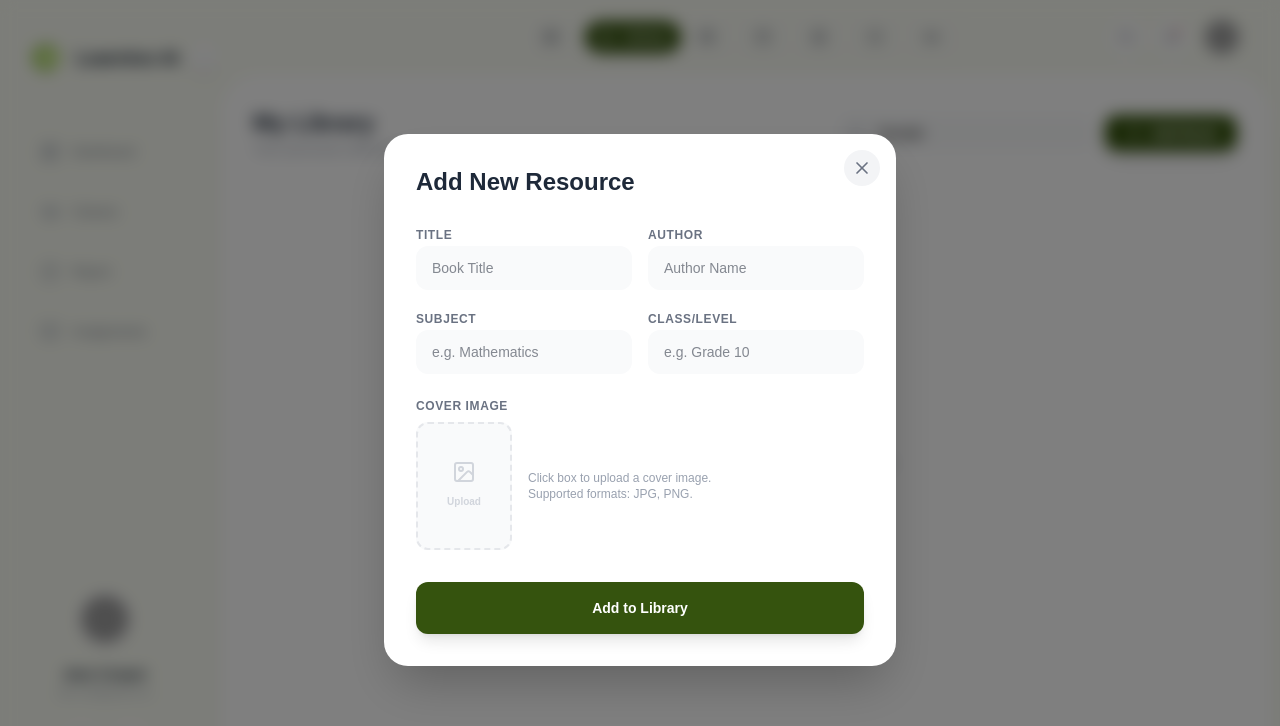
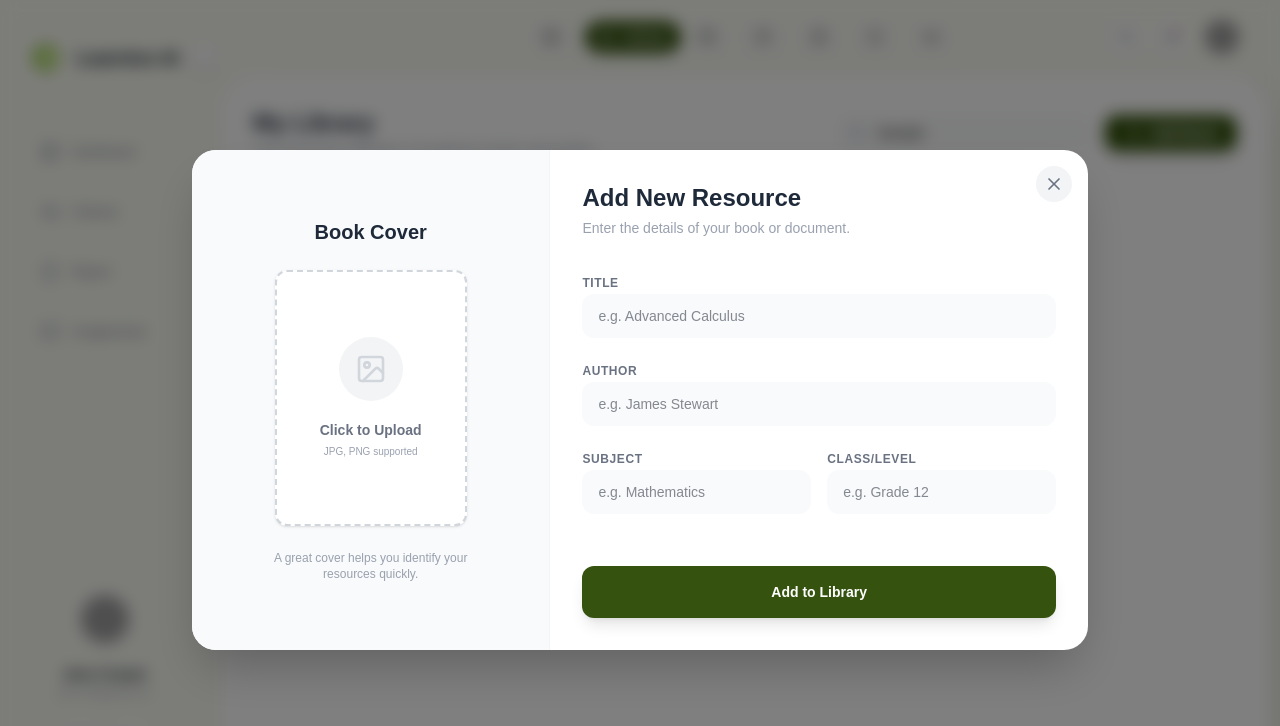
Before and after one commit to sg-surya/learninvoo, a Next.js app in the folder next-app/: page /library in a window 1280 px wide. Both pictures are taken after typing "Sample" into the empty fields and a click on the button "Add Book". Shown: the top 726 px of the page. Built offline with nearby package versions, Linux system fonts and the light colour scheme; grey boxes are pictures that could not be loaded.

Commit message:
librayw ka books wala card layout bna rha hu

```diff
--- a/next-app/src/app/ClientLayout.tsx
+++ b/next-app/src/app/ClientLayout.tsx
@@ -45,7 +45,7 @@ export default function ClientLayout({
                 <Header />
 
                 {/* Main Content Card */}
-                <main className="flex-1 mx-[10px] mb-[10px] bg-white rounded-[2.5rem] shadow-[0_10px_40px_-10px_rgba(0,0,0,0.05)] border border-white/40 relative z-10 flex flex-col overflow-hidden">
+                <main className="flex-1 mx-[10px] mb-[10px] bg-white rounded-[2.5rem] shadow-[16px_16px_40px_-5px_rgba(0,0,0,0.1)] border border-white/40 relative z-10 flex flex-col overflow-hidden">
                     <div className="flex-1 overflow-y-auto custom-scrollbar">
                         {children}
                     </div>
--- a/next-app/src/components/LibraryView.tsx
+++ b/next-app/src/components/LibraryView.tsx
@@ -115,41 +115,57 @@ const LibraryView: React.FC = () => {
                     </button>
                 </div>
             ) : (
-                <div className="grid grid-cols-1 md:grid-cols-2 lg:grid-cols-3 gap-6 animate-in fade-in duration-500">
+                <div className="grid grid-cols-2 md:grid-cols-4 lg:grid-cols-5 xl:grid-cols-6 gap-8 animate-in fade-in duration-500 pb-10">
                     {resources.map((res, i) => (
-                        <div key={i} className="bg-white border border-gray-100 rounded-[2rem] overflow-hidden hover:shadow-xl hover:shadow-lime-50 transition-all group cursor-pointer border-b-4 border-b-transparent hover:border-b-lime-500">
-                            <div className="h-48 bg-gray-50 relative overflow-hidden">
+                        <div key={i} className="group relative aspect-[2/3] perspective-1000 cursor-pointer">
+                            <div className="relative w-full h-full transition-all duration-500 transform-style-3d group-hover:-translate-y-4">
+                                {/* Book Spine Effect - Left Edge Shadow */}
+                                <div className="absolute left-0 top-0 bottom-0 w-[4%] bg-gradient-to-r from-black/20 to-transparent z-20 rounded-l-md"></div>
+
+                                {/* Book Cover & Content Container */}
+                                <div className="absolute inset-0 bg-white rounded-r-xl rounded-l-md shadow-[0_10px_30px_-10px_rgba(0,0,0,0.15)] group-hover:shadow-[0_20px_40px_-10px_rgba(0,0,0,0.3)] transition-all duration-500 overflow-hidden flex flex-col border border-gray-100">
+
+                                    {/* Cover Image Area */}
+                                    <div className="h-[70%] w-full relative overflow-hidden bg-gray-50">
                                         {res.cover ? (
-                                    <img src={res.cover} alt={res.title} className="w-full h-full object-cover group-hover:scale-105 transition-transform duration-500" />
+                                            <img src={res.cover} alt={res.title} className="w-full h-full object-cover" />
                                         ) : (
-                                    <div className={`w-full h-full ${res.color} flex items-center justify-center`}>
-                                        <Book className={`${res.iconColor} opacity-40`} size={48} />
+                                            <div className={`w-full h-full ${res.color} flex flex-col items-center justify-center p-4 text-center`}>
+                                                <Book className={`${res.iconColor} opacity-50 mb-2`} size={40} />
+                                                <span className={`text-[10px] font-bold ${res.iconColor} uppercase tracking-wider opacity-60`}>{res.subject}</span>
                                             </div>
                                         )}
-                                <div className="absolute top-4 right-4 bg-white/90 backdrop-blur px-3 py-1 rounded-full text-[10px] font-bold text-gray-700 shadow-sm uppercase tracking-wider">
+
+                                        {/* Type Badge */}
+                                        <div className="absolute top-2 right-2 bg-black/60 backdrop-blur-md px-2 py-0.5 rounded text-[8px] font-bold text-white uppercase tracking-wider">
                                             {res.type}
                                         </div>
                                     </div>
 
-                            <div className="p-6">
-                                <div className="flex justify-between items-start mb-2">
-                                    <h3 className="text-lg font-bold text-gray-800 line-clamp-1">{res.title}</h3>
-                                </div>
-                                <p className="text-xs text-gray-400 mb-4 font-medium italic">by {res.author}</p>
-
-                                <div className="flex gap-2 mb-6">
-                                    <span className="bg-lime-50 text-lime-600 text-[10px] font-bold px-2 py-0.5 rounded-md">{res.subject}</span>
-                                    <span className="bg-gray-50 text-gray-500 text-[10px] font-bold px-2 py-0.5 rounded-md">{res.classLevel}</span>
+                                    {/* Book Details (Bottom part) */}
+                                    <div className="h-[30%] p-3 flex flex-col justify-between bg-white relative">
+                                        <div>
+                                            <h3 className="text-sm font-bold text-gray-800 line-clamp-2 leading-tight mb-1" title={res.title}>{res.title}</h3>
+                                            <p className="text-[10px] text-gray-400 font-medium line-clamp-1">by {res.author}</p>
                                         </div>
 
-                                <div className="flex items-center justify-between pt-4 border-t border-gray-50">
+                                        <div className="flex items-center justify-between pt-2 border-t border-gray-50 mt-1">
+                                            <span className="text-[9px] font-bold text-gray-400 bg-gray-50 px-1.5 py-0.5 rounded uppercase">{res.classLevel}</span>
+                                            <div className="flex gap-2">
                                                 <button className="text-gray-300 hover:text-lime-600 transition-colors">
-                                        <Download size={18} />
+                                                    <Download size={14} />
                                                 </button>
-                                    <button className="flex items-center gap-1.5 text-lime-700 text-xs font-bold hover:underline">
-                                        Read <ExternalLink size={14} />
+                                                <button className="text-gray-300 hover:text-lime-600 transition-colors">
+                                                    <ExternalLink size={14} />
                                                 </button>
                                             </div>
+                                        </div>
+                                    </div>
+                                </div>
+
+                                {/* Pages Effect (Right Side/Bottom) - Gives thickness */}
+                                <div className="absolute right-[2px] top-[2px] bottom-[2px] w-[3px] bg-gray-200 z-0 rounded-r-sm translate-x-[2px] translate-y-[2px]"></div>
+                                <div className="absolute bottom-0 left-[2px] right-[2px] h-[3px] bg-gray-200 z-0 rounded-b-sm translate-y-[2px]"></div>
                             </div>
                         </div>
                     ))}
@@ -159,75 +175,35 @@ const LibraryView: React.FC = () => {
             {isModalOpen && typeof document !== 'undefined' ? (
                 ReactDOM.createPortal(
                     <div className="fixed inset-0 bg-black/50 z-[9999] flex items-center justify-center p-4 backdrop-blur-sm">
-                        <div className="bg-white rounded-3xl w-full max-w-lg overflow-hidden shadow-2xl relative animate-in zoom-in-95 duration-200">
+                        <div className="bg-white rounded-3xl w-full max-w-4xl overflow-hidden shadow-2xl relative animate-in zoom-in-95 duration-200 flex flex-col md:flex-row max-h-[90vh]">
                             <button
                                 onClick={() => setIsModalOpen(false)}
-                                className="absolute top-4 right-4 p-2 bg-gray-100 rounded-full hover:bg-gray-200 transition-colors"
+                                className="absolute top-4 right-4 p-2 bg-gray-100 rounded-full hover:bg-gray-200 transition-colors z-10"
                             >
                                 <X size={20} className="text-gray-500" />
                             </button>
 
-                            <div className="p-8">
-                                <h3 className="text-2xl font-bold mb-6 text-gray-800">Add New Resource</h3>
-
-                                <form onSubmit={handleAddBook} className="space-y-4">
-                                    <div className="grid grid-cols-2 gap-4">
-                                        <div className="space-y-2">
-                                            <label className="text-xs font-bold text-gray-500 uppercase tracking-wider">Title</label>
-                                            <input
-                                                required
-                                                className="w-full bg-gray-50 rounded-xl px-4 py-3 text-sm text-gray-900 focus:outline-none focus:ring-2 focus:ring-lime-500/20 font-medium"
-                                                placeholder="Book Title"
-                                                value={newBook.title}
-                                                onChange={(e) => setNewBook({ ...newBook, title: e.target.value })}
-                                            />
-                                        </div>
-                                        <div className="space-y-2">
-                                            <label className="text-xs font-bold text-gray-500 uppercase tracking-wider">Author</label>
-                                            <input
-                                                required
-                                                className="w-full bg-gray-50 rounded-xl px-4 py-3 text-sm text-gray-900 focus:outline-none focus:ring-2 focus:ring-lime-500/20 font-medium"
-                                                placeholder="Author Name"
-                                                value={newBook.author}
-                                                onChange={(e) => setNewBook({ ...newBook, author: e.target.value })}
-                                            />
-                                        </div>
-                                    </div>
-
-                                    <div className="grid grid-cols-2 gap-4">
-                                        <div className="space-y-2">
-                                            <label className="text-xs font-bold text-gray-500 uppercase tracking-wider">Subject</label>
-                                            <input
-                                                className="w-full bg-gray-50 rounded-xl px-4 py-3 text-sm text-gray-900 focus:outline-none focus:ring-2 focus:ring-lime-500/20 font-medium"
-                                                placeholder="e.g. Mathematics"
-                                                value={newBook.subject}
-                                                onChange={(e) => setNewBook({ ...newBook, subject: e.target.value })}
-                                            />
-                                        </div>
-                                        <div className="space-y-2">
-                                            <label className="text-xs font-bold text-gray-500 uppercase tracking-wider">Class/Level</label>
-                                            <input
-                                                className="w-full bg-gray-50 rounded-xl px-4 py-3 text-sm text-gray-900 focus:outline-none focus:ring-2 focus:ring-lime-500/20 font-medium"
-                                                placeholder="e.g. Grade 10"
-                                                value={newBook.classLevel}
-                                                onChange={(e) => setNewBook({ ...newBook, classLevel: e.target.value })}
-                                            />
-                                        </div>
-                                    </div>
-
-                                    <div className="pt-2">
-                                        <label className="text-xs font-bold text-gray-500 uppercase tracking-wider block mb-2">Cover Image</label>
-                                        <div className="flex items-center gap-4">
+                            {/* Left Side - Cover Image */}
+                            <div className="w-full md:w-2/5 bg-gray-50 p-8 flex flex-col justify-center items-center border-r border-gray-100">
+                                <h3 className="text-xl font-bold text-gray-800 mb-6 w-full text-center">Book Cover</h3>
                                 <div
                                     onClick={() => fileInputRef.current?.click()}
-                                                className="w-24 h-32 bg-gray-50 border-2 border-dashed border-gray-200 rounded-xl flex items-center justify-center cursor-pointer hover:border-lime-500 hover:bg-lime-50/50 transition-all overflow-hidden"
+                                    className="w-48 h-64 bg-white border-2 border-dashed border-gray-300 rounded-xl flex flex-col items-center justify-center cursor-pointer hover:border-lime-500 hover:bg-lime-50/50 transition-all overflow-hidden shadow-sm relative group"
                                 >
                                     {coverPreview ? (
+                                        <>
                                             <img src={coverPreview} className="w-full h-full object-cover" alt="Cover preview" />
+                                            <div className="absolute inset-0 bg-black/30 flex items-center justify-center opacity-0 group-hover:opacity-100 transition-opacity">
+                                                <span className="text-white text-xs font-bold bg-black/50 px-3 py-1 rounded-full">Change</span>
+                                            </div>
+                                        </>
                                     ) : (
-                                                    <div className="text-center text-gray-300">
-                                                        <ImageIcon size={24} className="mx-auto mb-1" />
-                                                        <span className="text-[10px] font-bold">Upload</span>
+                                        <div className="text-center text-gray-400 p-4">
+                                            <div className="bg-gray-100 p-4 rounded-full inline-block mb-3">
+                                                <ImageIcon size={32} className="text-gray-300" />
+                                            </div>
+                                            <p className="text-sm font-bold text-gray-500 mb-1">Click to Upload</p>
+                                            <p className="text-[10px] text-gray-400">JPG, PNG supported</p>
                                         </div>
                                     )}
                                 </div>
@@ -238,15 +214,63 @@ const LibraryView: React.FC = () => {
                                     accept="image/*"
                                     onChange={handleImageUpload}
                                 />
-                                            <div className="text-xs text-gray-400 max-w-[200px]">
-                                                Click box to upload a cover image. Supported formats: JPG, PNG.
+                                <p className="text-xs text-gray-400 mt-6 text-center max-w-[200px]">
+                                    A great cover helps you identify your resources quickly.
+                                </p>
                             </div>
+
+                            {/* Right Side - Form */}
+                            <div className="w-full md:w-3/5 p-8 overflow-y-auto">
+                                <h3 className="text-2xl font-bold mb-1 text-gray-800">Add New Resource</h3>
+                                <p className="text-gray-400 text-sm mb-8">Enter the details of your book or document.</p>
+
+                                <form onSubmit={handleAddBook} className="space-y-5">
+                                    <div className="space-y-2">
+                                        <label className="text-xs font-bold text-gray-500 uppercase tracking-wider">Title</label>
+                                        <input
+                                            required
+                                            className="w-full bg-gray-50 rounded-xl px-4 py-3 text-sm text-gray-900 focus:outline-none focus:ring-2 focus:ring-lime-500/20 font-medium transition-all"
+                                            placeholder="e.g. Advanced Calculus"
+                                            value={newBook.title}
+                                            onChange={(e) => setNewBook({ ...newBook, title: e.target.value })}
+                                        />
+                                    </div>
+
+                                    <div className="space-y-2">
+                                        <label className="text-xs font-bold text-gray-500 uppercase tracking-wider">Author</label>
+                                        <input
+                                            required
+                                            className="w-full bg-gray-50 rounded-xl px-4 py-3 text-sm text-gray-900 focus:outline-none focus:ring-2 focus:ring-lime-500/20 font-medium transition-all"
+                                            placeholder="e.g. James Stewart"
+                                            value={newBook.author}
+                                            onChange={(e) => setNewBook({ ...newBook, author: e.target.value })}
+                                        />
+                                    </div>
+
+                                    <div className="grid grid-cols-2 gap-4">
+                                        <div className="space-y-2">
+                                            <label className="text-xs font-bold text-gray-500 uppercase tracking-wider">Subject</label>
+                                            <input
+                                                className="w-full bg-gray-50 rounded-xl px-4 py-3 text-sm text-gray-900 focus:outline-none focus:ring-2 focus:ring-lime-500/20 font-medium transition-all"
+                                                placeholder="e.g. Mathematics"
+                                                value={newBook.subject}
+                                                onChange={(e) => setNewBook({ ...newBook, subject: e.target.value })}
+                                            />
+                                        </div>
+                                        <div className="space-y-2">
+                                            <label className="text-xs font-bold text-gray-500 uppercase tracking-wider">Class/Level</label>
+                                            <input
+                                                className="w-full bg-gray-50 rounded-xl px-4 py-3 text-sm text-gray-900 focus:outline-none focus:ring-2 focus:ring-lime-500/20 font-medium transition-all"
+                                                placeholder="e.g. Grade 12"
+                                                value={newBook.classLevel}
+                                                onChange={(e) => setNewBook({ ...newBook, classLevel: e.target.value })}
+                                            />
                                         </div>
                                     </div>
 
                                     <button
                                         type="submit"
-                                        className="w-full bg-lime-900 text-white rounded-xl py-4 font-bold text-sm hover:bg-black transition-all shadow-lg mt-4"
+                                        className="w-full bg-lime-900 text-white rounded-xl py-4 font-bold text-sm hover:bg-black transition-all shadow-lg mt-8 transform hover:-translate-y-1"
                                     >
                                         Add to Library
                                     </button>
```
Lines whose indentation alone changed are shown as unchanged.
